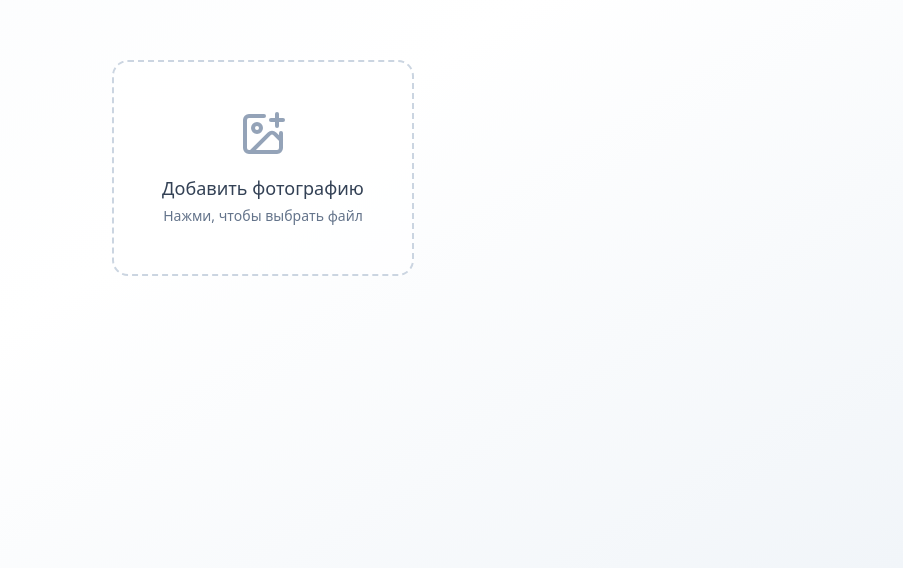
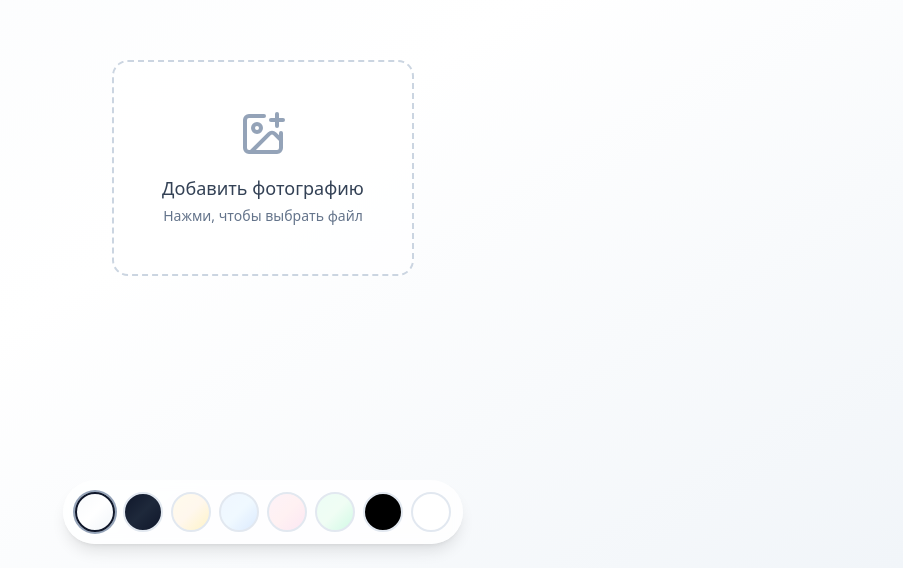
Before and after one commit to pr-poehali-dev/single-photo-landing, a React (Vite) app: page / in a window 1280 px wide. Shown: the part 232-800 px from the top of the page, without its empty margins (377-1280 px from the left). Built offline with nearby package versions, Linux system fonts and the light colour scheme.

Commit message:
Добавлен запрос от пользователя

```diff
--- a/src/pages/Index.tsx
+++ b/src/pages/Index.tsx
@@ -2,8 +2,20 @@ import { useState } from 'react';
 import { Button } from '@/components/ui/button';
 import Icon from '@/components/ui/icon';
 
+const backgrounds = [
+  { name: 'Светлый', value: 'bg-gradient-to-br from-slate-50 via-white to-slate-100' },
+  { name: 'Тёмный', value: 'bg-gradient-to-br from-slate-900 via-slate-800 to-slate-900' },
+  { name: 'Бежевый', value: 'bg-gradient-to-br from-amber-50 via-orange-50 to-amber-100' },
+  { name: 'Голубой', value: 'bg-gradient-to-br from-blue-50 via-sky-50 to-blue-100' },
+  { name: 'Розовый', value: 'bg-gradient-to-br from-pink-50 via-rose-50 to-pink-100' },
+  { name: 'Зелёный', value: 'bg-gradient-to-br from-emerald-50 via-green-50 to-emerald-100' },
+  { name: 'Чёрный', value: 'bg-black' },
+  { name: 'Белый', value: 'bg-white' },
+];
+
 const Index = () => {
   const [imageUrl, setImageUrl] = useState<string | null>(null);
+  const [bgClass, setBgClass] = useState(backgrounds[0].value);
 
   const handleImageUpload = (event: React.ChangeEvent<HTMLInputElement>) => {
     const file = event.target.files?.[0];
@@ -14,7 +26,7 @@ const Index = () => {
   };
 
   return (
-    <div className="min-h-screen flex items-center justify-center bg-gradient-to-br from-slate-50 via-white to-slate-100 p-4">
+    <div className={`min-h-screen flex items-center justify-center p-4 transition-colors duration-500 ${bgClass}`}>
       {imageUrl ? (
         <div className="animate-scale-in relative group">
           <img
@@ -51,6 +63,21 @@ const Index = () => {
           </label>
         </div>
       )}
+
+      <div className="fixed bottom-6 left-1/2 -translate-x-1/2 animate-fade-in">
+        <div className="flex gap-2 p-3 rounded-full bg-white/80 backdrop-blur-sm shadow-lg">
+          {backgrounds.map((bg) => (
+            <button
+              key={bg.name}
+              onClick={() => setBgClass(bg.value)}
+              className={`w-10 h-10 rounded-full ${bg.value} border-2 transition-all hover:scale-110 ${
+                bgClass === bg.value ? 'border-slate-900 ring-2 ring-slate-400' : 'border-slate-200'
+              }`}
+              title={bg.name}
+            />
+          ))}
+        </div>
+      </div>
     </div>
   );
 };
```
